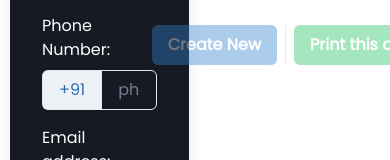
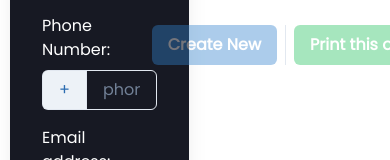
Before and after one commit to pinkmoon25/Resume-builder, a React (Create React App) app: page / in a window 390 px wide. Shown: the part 426-586 px from the top of the page. Built offline with nearby package versions, Linux system fonts and the light colour scheme.

Commit message:
Modfy form style to be mobile responsive

```diff
--- a/src/components/BasicDetailsForm.jsx
+++ b/src/components/BasicDetailsForm.jsx
@@ -20,7 +20,7 @@ const BasicDetails = (props) => {
 
   return (
     <Stack>
-      <SimpleGrid columns={[1, 1, 2]} spacing={4} placeItems="center">
+      <SimpleGrid columns={[1, 1, 1, 2]} spacing={4} placeItems="center">
         <FormControl>
           <FormLabel>First name:</FormLabel>
           <Input
@@ -56,7 +56,7 @@ const BasicDetails = (props) => {
         <FormControl>
           <FormLabel>Phone Number:</FormLabel>
           <InputGroup>
-            <InputLeftAddon children="+91" color="blue.600" />
+            <InputLeftAddon children="+" color="blue.600" />
             <Input
               type="tel"
               placeholder="phone number"
--- a/src/components/EducationDetails.jsx
+++ b/src/components/EducationDetails.jsx
@@ -117,7 +117,11 @@ const EduacationDetails = (props) => {
   };
 
   const educationForm = () => (
-    <SimpleGrid spacing={4} columns={[1, 1, 2]} key={educationSection.length}>
+    <SimpleGrid
+      spacing={4}
+      columns={[1, 1, 1, 2]}
+      key={educationSection.length}
+    >
       <FormControl>
         <FormLabel>College/University or School: </FormLabel>
         <Input
@@ -167,7 +171,7 @@ const EduacationDetails = (props) => {
 
   return (
     <Stack>
-      <SimpleGrid spacing={4} columns={[1, 1, 2]}>
+      <SimpleGrid spacing={4} columns={[1, 1, 1, 2]}>
         <FormControl>
           <FormLabel>College/University or School: </FormLabel>
           <Input
--- a/src/components/ProfessionalDetailsForm.jsx
+++ b/src/components/ProfessionalDetailsForm.jsx
@@ -63,7 +63,7 @@ const ProfessionalDetails = (props) => {
 
   const workExperienceForm = () => {
     return (
-      <SimpleGrid spacing={4} columns={[1, 1, 2]} key={workSection.length}>
+      <SimpleGrid spacing={4} columns={[1, 1, 1, 2]} key={workSection.length}>
         <FormControl>
           <FormLabel>Job Title: </FormLabel>
           <Input
@@ -105,7 +105,7 @@ const ProfessionalDetails = (props) => {
           />
           <FormHelperText>write present if ongoing</FormHelperText>
         </FormControl>
-        <GridItem colSpan={2}>
+        <GridItem colSpan={[1, 1, 1, 2]}>
           <FormControl>
             <FormLabel>JOb Details:</FormLabel>
             <Textarea
```
